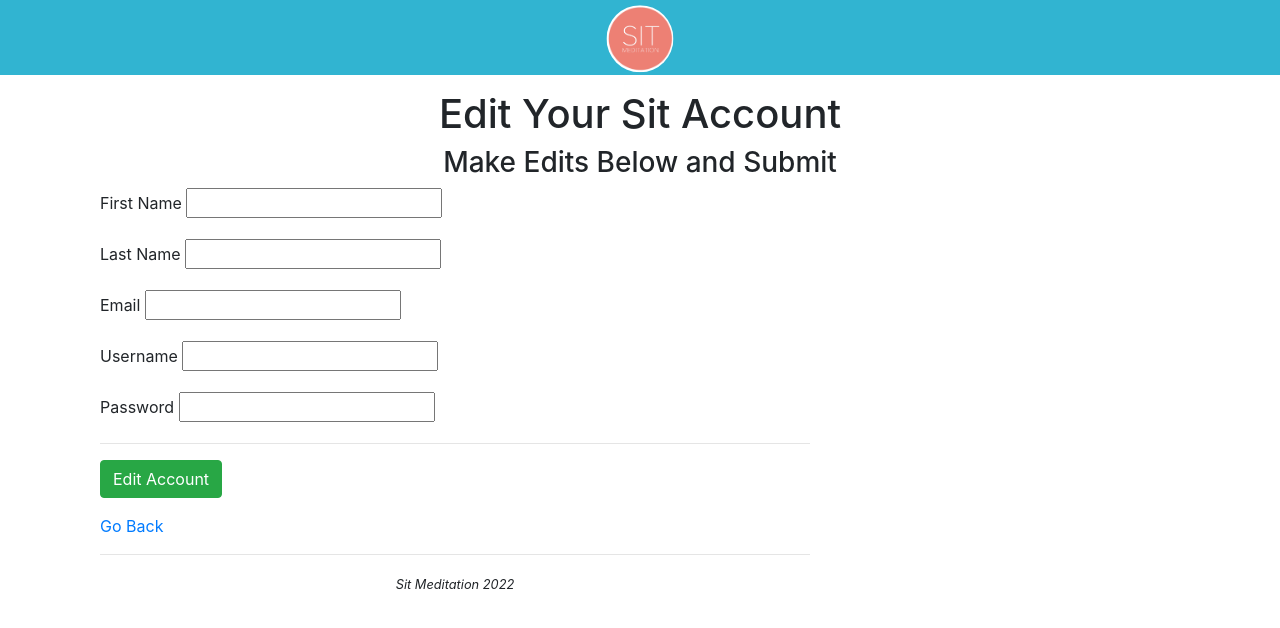
After one commit to tim3t/Sit-Meditation-App, a Flask app: template templates/users/edit.html in a window 1280 px wide. The commit adds this page. Shown: the top 628 px of the page. Run offline with Flask 2, Linux system fonts and the light colour scheme; the template is opened without the code that fills it: values that come from a table or form of the project are taken from there, others are empty; parts of the project's set-up code (start-up, migrations or seed data) failed here and were passed over.

Commit message:
Tweaks, edit routes, add logo

```diff
--- a/app.py
+++ b/app.py
@@ -3,7 +3,7 @@ from flask_debugtoolbar import DebugToolbarExtension
 import flask_sqlalchemy
 from models import User, Sit, db, connect_db
 from quote import today_quote
-from forms import UserAddForm, UserLoginForm, NewSitForm
+from forms import UserAddForm, UserLoginForm, NewSitForm, UserEditForm, EditSitForm
 from sqlalchemy.exc import IntegrityError
 from sqlalchemy import desc
 
@@ -125,16 +125,37 @@ def show_user_sit_history(user_id):
     sits = Sit.query.filter_by(user_id=user.id).order_by(desc(Sit.timestamp)).all()
     return render_template('/users/history.html', user=user, sits=sits)
 
+@app.route('/users/<int:user_id>/edit', methods=['GET', 'POST'])
+def edit_user_account(user_id):
+    if not g.user:
+        flash("Access unauthorized", "alert-danger")
+        return redirect('/')
+
+    user = g.user
+    form = UserEditForm(obj=user)
+
+    if form.validate_on_submit():
+        if User.authenticate(user.username, form.password.data):
+            user.username = form.username.data
+            user.first_name = form.first_name.data
+            user.last_name = form.last_name.data
+            user.email = form.email.data
+
+            db.session.commit()
+            return redirect(f"/users/{user_id}/history")
+        flash("Incorrect password; please try again", 'alert-danger')
+
+    return render_template('users/edit.html', form=form, user_id=user.id)
+
 @app.route('/users/<int:user_id>/sit/<int:sit_id>', methods=['GET', 'POST'])
 def edit_individual_sit_entry(user_id, sit_id):
+    if not g.user:
+        flash("Access unauthorized", "alert-danger")
+        return redirect('/')
+
     user = g.user
     sit = Sit.query.get_or_404(sit_id)
-    form = NewSitForm()
-    form.datetime.data = sit.timestamp
-    form.title.data = sit.sit_title
-    form.duration.data = sit.duration
-    form.body.data = sit.sit_body
-    form.rating.data = sit.sit_rating
+    form = EditSitForm(obj=sit)
 
     if form.validate_on_submit():
 
@@ -145,10 +166,10 @@ def edit_individual_sit_entry(user_id, sit_id):
         sit.sit_rating = form.rating.data
         db.session.commit()
 
-        return redirect(f'/users/{user_id}/history.html')
+        return redirect(f'/users/{user_id}/history')
 
     else:
-        return render_template('users/sitentry.html', user=user, sit=sit, form=form)
+        return render_template('users/edit_sit.html', user=user, sit=sit, form=form)
 
 @app.route('/users/<int:user_id>/sit/<int:sit_id>/delete', methods=['POST'])
 def delete_individual_sit_entry(user_id, sit_id):
--- a/forms.py
+++ b/forms.py
@@ -11,6 +11,13 @@ class UserAddForm(FlaskForm):
     username = StringField('Username', validators=[DataRequired()])
     password = PasswordField('Password', validators=[DataRequired(), Length(min=8)])
 
+class UserEditForm(FlaskForm):
+    first_name = StringField('First Name', validators=[DataRequired()])
+    last_name = StringField('Last Name', validators=[DataRequired()])
+    email = EmailField('Email', validators=[DataRequired(), Email()])
+    username = StringField('Username', validators=[DataRequired()])
+    password = PasswordField('Password', validators=[DataRequired(), Length(min=8)])
+
 class UserLoginForm(FlaskForm):
     username = StringField('Username', validators=[DataRequired()])
     password = PasswordField('Password', validators=[DataRequired(), Length(min=8)])
@@ -18,6 +25,13 @@ class UserLoginForm(FlaskForm):
 class NewSitForm(FlaskForm):
     datetime = DateField('Sit Date', validators=[DataRequired()], format='%Y-%m-%d')
     duration = IntegerField('Duration (in minutes)', validators=[DataRequired(), NumberRange(min=1)])
-    title = StringField('Title or Topic', validators=[DataRequired()], default="Ex: Great breakthrough today...")
+    title = StringField('Title or Topic', validators=[DataRequired()])
     body = TextAreaField('Sit Notes', validators=[DataRequired()])
     rating = SelectField('Rating', validators=[DataRequired()], choices=[(5,'Great'),(4, 'Good'),(3,'Okay'),(2,'Fair'),(1,'Poor')])
+
+class EditSitForm(FlaskForm):
+    datetime = DateField('Sit Date', validators=[DataRequired()], format='%Y-%m-%d')
+    duration = IntegerField('Duration (in minutes)', validators=[DataRequired(), NumberRange(min=1)])
+    title = StringField('Title or Topic', validators=[DataRequired()])
+    body = TextAreaField('Sit Notes', validators=[DataRequired()])
+    rating = SelectField('Rating', validators=[DataRequired()], choices=[(5,'Great'),(4, 'Good'),(3,'Okay'),(2,'Fair'),(1,'Poor')])
--- a/static/app.css
+++ b/static/app.css
@@ -9,6 +9,23 @@
 	z-index: -1;
 }
 
+#hero_logo {
+	position: absolute;
+	top: 45%;
+	left: 50%;
+	transform: translate(-50%, -50%);
+	height: 90%;
+	border-radius: 50%;
+	margin-top: 5px;
+}
+#hero_logo_login {
+	position: relative;
+	top: 45%;
+	transform: translate(-50%, -50%);
+	height: 90%;
+	border-radius: 50%;
+	margin-top: 5px;
+}
 #navbar {
 	background-color: rgb(49, 180, 209);
 	height: 75px;
@@ -54,10 +71,15 @@ h2 {
 }
 
 .quote {
-	position: absolute;
+	position: fixed;
 	top: 45%;
 	left: 50%;
 	transform: translate(-50%, -50%);
 	color: rgb(117, 188, 232);
 	text-shadow: 2px 2px 2px grey;
 }
+
+#edit_acct_btn {
+	display: flex;
+	justify-content: center;
+}
--- a/templates/anon.html
+++ b/templates/anon.html
@@ -14,6 +14,9 @@
     <img src="/static/jared-rice-xce530fBHrk-unsplash.jpg" id="anon_bg">
     <div class="quote">
 <h2>{{ today_quote|safe }}</h2>
+<br>
+<a href="/login" class="btn btn-lg btn-primary">Log in</a>
+<a href="/signup" class="btn btn-lg btn-primary">Sign up</a>
 </div>
 </div>
 </div>
--- a/templates/base.html
+++ b/templates/base.html
@@ -13,10 +13,9 @@
 
     <nav class="navbar fixed-top" id="navbar">
         {% if not g.user %}
-            <a href="/login">Log in</a>
-            <a href="/signup">Sign up</a>
-            <a href="/">Home</a>
+            <img src="/static/Screen Shot 2022-08-13 at 7.12.59 PM.png" id="hero_logo">
         {% else %}
+            <img src="/static/Screen Shot 2022-08-13 at 7.12.59 PM.png" id="hero_logo_login">
             <a href="/">Home</a>
             <a href="/tips">How To</a>
             <a href="/sit">New Sit</a>
--- /dev/null
+++ b/templates/users/edit.html
@@ -0,0 +1,23 @@
+{% extends 'base.html'%}
+{% block title %}
+    Edit Sit Profile
+{% endblock %}
+
+{% block content %}
+<div class="container" id="index">
+    <h1 class="text-center">Edit Your Sit Account</h1>
+    <h3 class="text-center">Make Edits Below and Submit</h3>
+    <div class="col-md-8">
+<form method="POST" id="user_edit_form">
+    {{ form.hidden_tag() }}
+    {% for field in form if field.widget.input_type != 'hidden' %}
+        <p>{{field.label}}
+        {{field}} {% for err in field.errors %} {{ err }} </p>
+        {% endfor %}
+    {% endfor %}
+    <hr>
+    <p><button class="btn btn-success">Edit Account</button></p>
+    <a href="/">Go Back</a>
+    </form>
+
+{% endblock %}
--- a/templates/users/history.html
+++ b/templates/users/history.html
@@ -7,8 +7,11 @@
 <div class="container" id="index">
 <h1 class="text-center">Your Sit History</h1>
 <p class="text-center">Displaying entries for {{user.username}}<em><sup> ({{user.first_name}} {{user.last_name}})</em></sup></p>
+<a href="/users/{{user.id}}/edit" class="btn btn-sm btn-info" id="edit_acct_btn">Edit Account</a>
+<br>
+<hr>
+
 <ul style="list-style-type: none;">
-
 {% if not sits %}
     <p class="text-center">You have not created a Sit entry yet! Take a moment to meditate and come back here to track today's practice.</p>
 
```
Also changed, not shown: templates/users/edit_sit.html (renamed from templates/users/sitentry.html, +5 -2 lines), static/Screen Shot 2022-08-13 at 7.12.59 PM.png (added).
